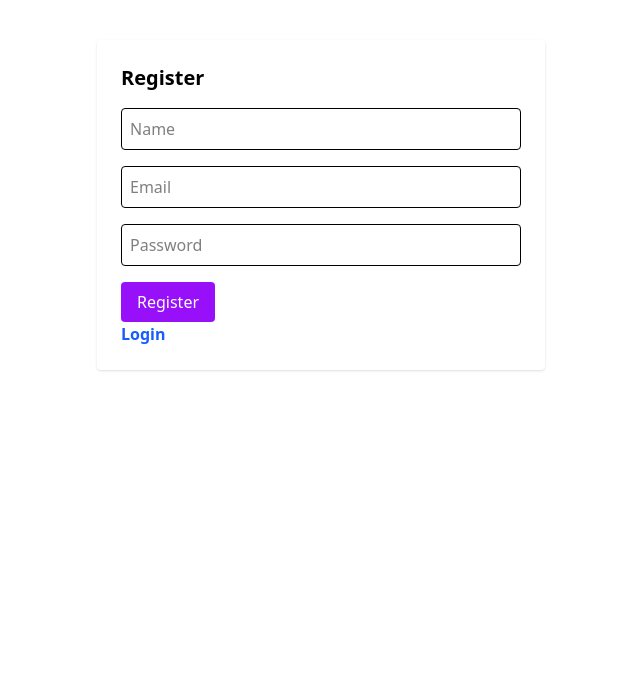
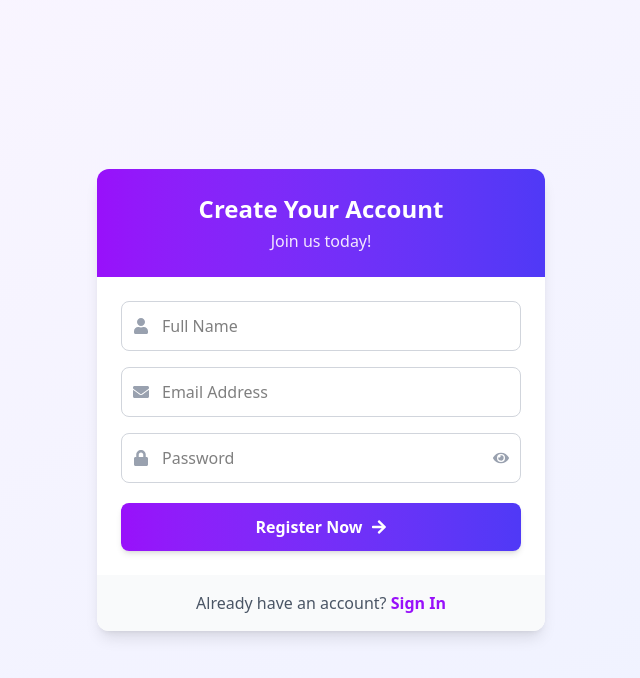
Before and after one commit to asraful-07/Book_Store_Client, a React (Vite) app: page /register in a window 1280 px wide. Shown: the top 678 px of the page, without its empty margins (319-959 px from the left). Built offline with nearby package versions, Linux system fonts and the light colour scheme.

Commit message:
add register done

```diff
--- a/src/Pages/Login/Login.jsx
+++ b/src/Pages/Login/Login.jsx
@@ -1,14 +1,26 @@
-import React from "react";
+import React, { useState } from "react";
 import { useForm } from "react-hook-form";
-import { toast } from "react-toastify";
 import { useNavigate } from "react-router-dom";
 import { useAuth } from "../../provider/AuthProvider";
 import { Link } from "react-router-dom";
+import {
+  FaEnvelope,
+  FaLock,
+  FaEye,
+  FaEyeSlash,
+  FaArrowRight,
+} from "react-icons/fa";
+import { toast } from "react-toastify/unstyled";
 
 const Login = () => {
-  const { register, handleSubmit } = useForm();
+  const {
+    register,
+    handleSubmit,
+    formState: { errors },
+  } = useForm();
   const { login } = useAuth();
   const navigate = useNavigate();
+  const [showPassword, setShowPassword] = useState(false);
 
   const onSubmit = async (data) => {
     const result = await login(data.email, data.password);
@@ -20,29 +32,109 @@
     }
   };
 
+  const togglePasswordVisibility = () => {
+    setShowPassword(!showPassword);
+  };
+
   return (
-    <div className="max-w-md mx-auto mt-10 bg-white p-6 rounded shadow">
-      <h2 className="text-xl font-bold mb-4">Login</h2>
-      <form onSubmit={handleSubmit(onSubmit)} className="space-y-4">
+    <div className="min-h-screen flex items-center justify-center bg-gradient-to-br from-purple-50 to-indigo-50 p-4">
+      <div className="w-full max-w-md bg-white rounded-xl shadow-lg overflow-hidden">
+        {/* Decorative header */}
+        <div className="bg-gradient-to-r from-purple-600 to-indigo-600 p-6 text-center">
+          <h2 className="text-2xl font-bold text-white">Welcome Back</h2>
+          <p className="text-purple-100 mt-1">Sign in to continue</p>
+        </div>
+
+        <form onSubmit={handleSubmit(onSubmit)} className="p-6 space-y-5">
+          <div className="space-y-4">
+            {/* Email Field */}
+            <div className="relative">
+              <div className="absolute inset-y-0 left-0 pl-3 flex items-center pointer-events-none">
+                <FaEnvelope className="text-gray-400" />
+              </div>
               <input
-          {...register("email")}
+                {...register("email", {
+                  required: "Email is required",
+                  pattern: {
+                    value: /^[A-Z0-9._%+-]+@[A-Z0-9.-]+\.[A-Z]{2,}$/i,
+                    message: "Invalid email address",
+                  },
+                })}
                 type="email"
-          placeholder="Email"
-          className="w-full p-2 border rounded"
+                placeholder="Email Address"
+                className="w-full pl-10 pr-4 py-3 border border-gray-300 rounded-lg focus:ring-2 focus:ring-purple-600 focus:border-transparent"
               />
+              {errors.email && (
+                <p className="mt-1 text-sm text-red-600">
+                  {errors.email.message}
+                </p>
+              )}
+            </div>
+
+            {/* Password Field with toggle */}
+            <div className="relative">
+              <div className="absolute inset-y-0 left-0 pl-3 flex items-center pointer-events-none">
+                <FaLock className="text-gray-400" />
+              </div>
               <input
-          {...register("password")}
-          type="password"
+                {...register("password", {
+                  required: "Password is required",
+                  minLength: {
+                    value: 6,
+                    message: "Password must be at least 6 characters",
+                  },
+                })}
+                type={showPassword ? "text" : "password"}
                 placeholder="Password"
-          className="w-full p-2 border rounded"
+                className="w-full pl-10 pr-10 py-3 border border-gray-300 rounded-lg focus:ring-2 focus:ring-purple-600 focus:border-transparent"
               />
-        <button className="bg-indigo-600 text-white px-4 py-2 rounded">
-          Login
+              <button
+                type="button"
+                onClick={togglePasswordVisibility}
+                className="absolute inset-y-0 right-0 pr-3 flex items-center text-gray-400 hover:text-gray-600"
+              >
+                {showPassword ? <FaEyeSlash /> : <FaEye />}
+              </button>
+              {errors.password && (
+                <p className="mt-1 text-sm text-red-600">
+                  {errors.password.message}
+                </p>
+              )}
+            </div>
+          </div>
+
+          {/* Forgot password link */}
+          <div className="text-right">
+            <Link
+              to="/forgot-password"
+              className="text-sm text-purple-600 hover:text-purple-800 transition-colors"
+            >
+              Forgot password?
+            </Link>
+          </div>
+
+          {/* Submit Button */}
+          <button
+            type="submit"
+            className="w-full bg-gradient-to-r from-purple-600 to-indigo-600 text-white py-3 px-4 rounded-lg font-semibold shadow-md hover:from-purple-700 hover:to-indigo-700 transition-all duration-300 flex items-center justify-center"
+          >
+            Sign In <FaArrowRight className="ml-2" />
           </button>
         </form>
-      <Link to="/register" className="text-blue-600 font-semibold">
-        Register
+
+        {/* Footer with register link */}
+        <div className="px-6 py-4 bg-gray-50 text-center rounded-b-xl">
+          <p className="text-gray-600">
+            Don't have an account?{" "}
+            <Link
+              to="/register"
+              className="text-purple-600 font-semibold hover:text-purple-800 transition-colors"
+            >
+              Create Account
             </Link>
+          </p>
+        </div>
+      </div>
     </div>
   );
 };
--- a/src/Pages/Register/Register.jsx
+++ b/src/Pages/Register/Register.jsx
@@ -1,14 +1,27 @@
-import React from "react";
+import React, { useState } from "react";
 import { useForm } from "react-hook-form";
 import { toast } from "react-toastify";
 import { useNavigate } from "react-router-dom";
 import { useAuth } from "../../provider/AuthProvider";
 import { Link } from "react-router-dom";
+import {
+  FaUser,
+  FaEnvelope,
+  FaLock,
+  FaArrowRight,
+  FaEye,
+  FaEyeSlash,
+} from "react-icons/fa";
 
 const Register = () => {
-  const { register: reg, handleSubmit } = useForm();
+  const {
+    register: reg,
+    handleSubmit,
+    formState: { errors },
+  } = useForm();
   const { register } = useAuth();
   const navigate = useNavigate();
+  const [showPassword, setShowPassword] = useState(false);
 
   const onSubmit = async (data) => {
     const result = await register(data);
@@ -20,33 +33,115 @@
     }
   };
 
+  const togglePasswordVisibility = () => {
+    setShowPassword(!showPassword);
+  };
+
   return (
-    <div className="max-w-md mx-auto mt-10 bg-white p-6 rounded shadow">
-      <h2 className="text-xl font-bold mb-4">Register</h2>
-      <form onSubmit={handleSubmit(onSubmit)} className="space-y-4">
+    <div className="min-h-screen flex items-center justify-center bg-gradient-to-br from-purple-50 to-indigo-50 p-4">
+      <div className="w-full max-w-md bg-white rounded-xl shadow-lg overflow-hidden">
+        {/* Decorative header */}
+        <div className="bg-gradient-to-r from-purple-600 to-indigo-600 p-6 text-center">
+          <h2 className="text-2xl font-bold text-white">Create Your Account</h2>
+          <p className="text-purple-100 mt-1">Join us today!</p>
+        </div>
+
+        <form onSubmit={handleSubmit(onSubmit)} className="p-6 space-y-5">
+          <div className="space-y-4">
+            {/* Name Field */}
+            <div className="relative">
+              <div className="absolute inset-y-0 left-0 pl-3 flex items-center pointer-events-none">
+                <FaUser className="text-gray-400" />
+              </div>
               <input
-          {...reg("name")}
-          placeholder="Name"
-          className="w-full p-2 border rounded"
+                {...reg("name", { required: "Name is required" })}
+                placeholder="Full Name"
+                className="w-full pl-10 pr-4 py-3 border border-gray-300 rounded-lg focus:ring-2 focus:ring-purple-600 focus:border-transparent"
               />
+              {errors.name && (
+                <p className="mt-1 text-sm text-red-600">
+                  {errors.name.message}
+                </p>
+              )}
+            </div>
+
+            {/* Email Field */}
+            <div className="relative">
+              <div className="absolute inset-y-0 left-0 pl-3 flex items-center pointer-events-none">
+                <FaEnvelope className="text-gray-400" />
+              </div>
               <input
-          {...reg("email")}
-          placeholder="Email"
-          className="w-full p-2 border rounded"
+                {...reg("email", {
+                  required: "Email is required",
+                  pattern: {
+                    value: /^[A-Z0-9._%+-]+@[A-Z0-9.-]+\.[A-Z]{2,}$/i,
+                    message: "Invalid email address",
+                  },
+                })}
+                placeholder="Email Address"
+                className="w-full pl-10 pr-4 py-3 border border-gray-300 rounded-lg focus:ring-2 focus:ring-purple-600 focus:border-transparent"
               />
+              {errors.email && (
+                <p className="mt-1 text-sm text-red-600">
+                  {errors.email.message}
+                </p>
+              )}
+            </div>
+
+            {/* Password Field with toggle */}
+            <div className="relative">
+              <div className="absolute inset-y-0 left-0 pl-3 flex items-center pointer-events-none">
+                <FaLock className="text-gray-400" />
+              </div>
               <input
-          {...reg("password")}
-          type="password"
+                {...reg("password", {
+                  required: "Password is required",
+                  minLength: {
+                    value: 6,
+                    message: "Password must be at least 6 characters",
+                  },
+                })}
+                type={showPassword ? "text" : "password"}
                 placeholder="Password"
-          className="w-full p-2 border rounded"
+                className="w-full pl-10 pr-10 py-3 border border-gray-300 rounded-lg focus:ring-2 focus:ring-purple-600 focus:border-transparent"
               />
-        <button className="bg-purple-600 text-white px-4 py-2 rounded">
-          Register
+              <button
+                type="button"
+                onClick={togglePasswordVisibility}
+                className="absolute inset-y-0 right-0 pr-3 flex items-center text-gray-400 hover:text-gray-600"
+              >
+                {showPassword ? <FaEyeSlash /> : <FaEye />}
+              </button>
+              {errors.password && (
+                <p className="mt-1 text-sm text-red-600">
+                  {errors.password.message}
+                </p>
+              )}
+            </div>
+          </div>
+
+          {/* Submit Button */}
+          <button
+            type="submit"
+            className="w-full bg-gradient-to-r from-purple-600 to-indigo-600 text-white py-3 px-4 rounded-lg font-semibold shadow-md hover:from-purple-700 hover:to-indigo-700 transition-all duration-300 flex items-center justify-center"
+          >
+            Register Now <FaArrowRight className="ml-2" />
           </button>
         </form>
-      <Link to="/login" className="text-blue-600 font-semibold">
-        Login
+
+        {/* Footer with login link */}
+        <div className="px-6 py-4 bg-gray-50 text-center rounded-b-xl">
+          <p className="text-gray-600">
+            Already have an account?{" "}
+            <Link
+              to="/login"
+              className="text-purple-600 font-semibold hover:text-purple-800 transition-colors"
+            >
+              Sign In
             </Link>
+          </p>
+        </div>
+      </div>
     </div>
   );
 };
```
Lines whose indentation alone changed are shown as unchanged.
